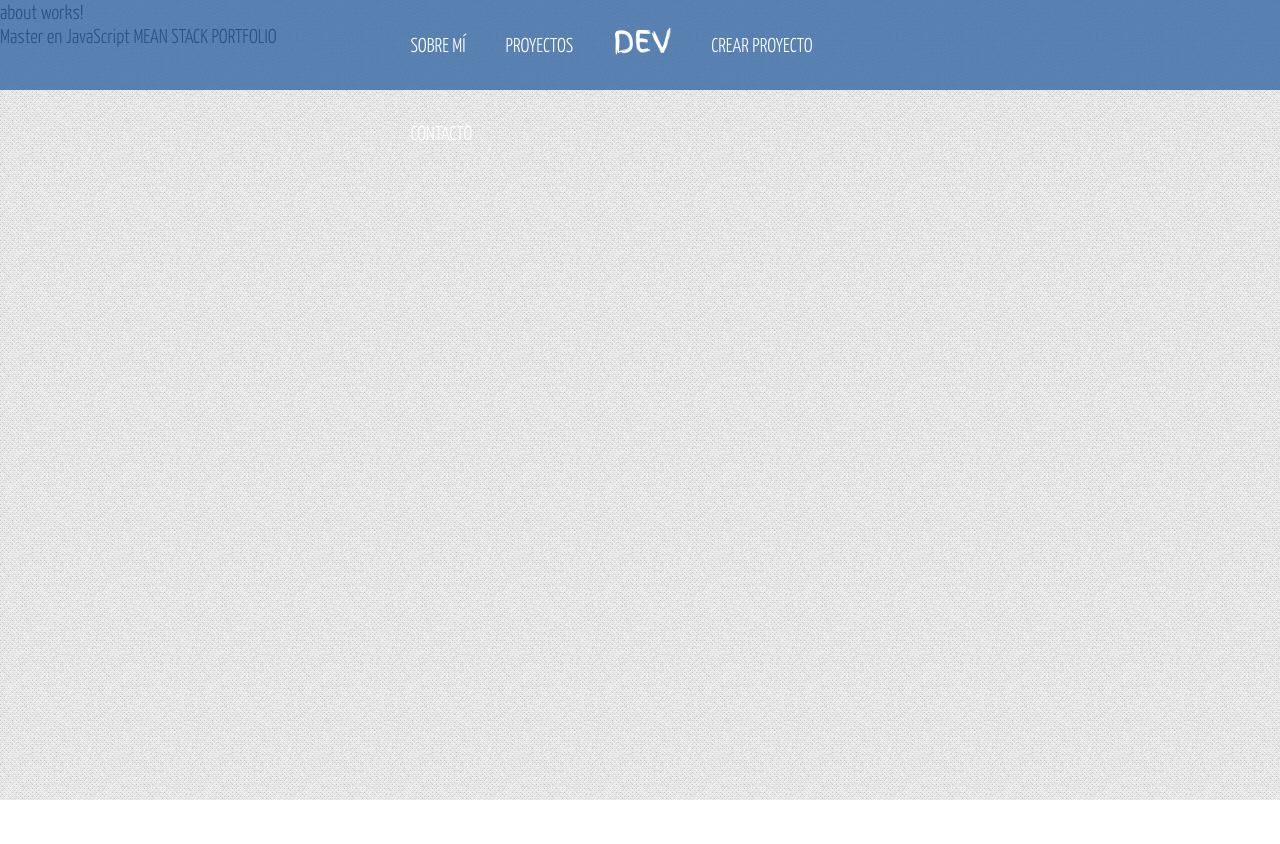
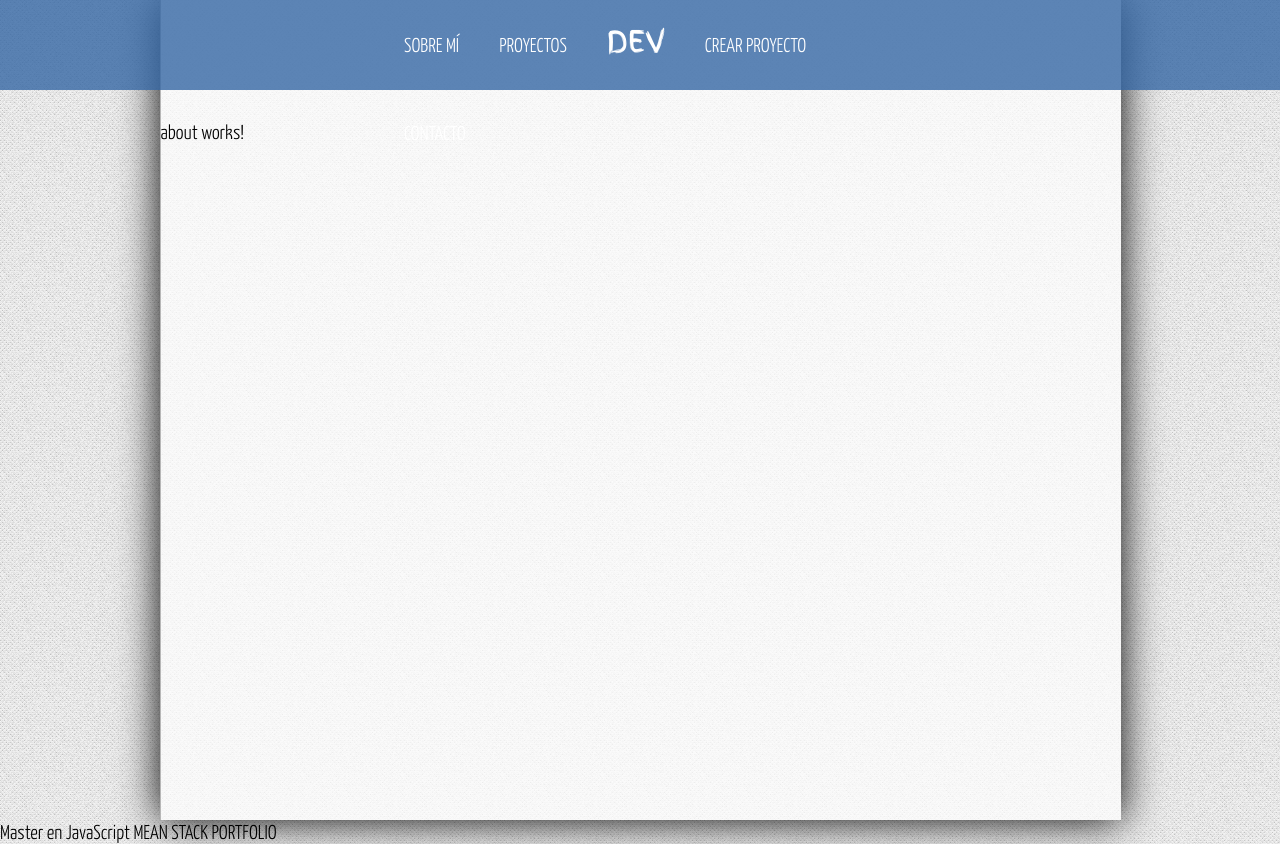
Before and after one commit to jcg678/mean-stack-example, an Angular app: page / in a window 1280 px wide. Before the commit the page ends 800 px from the top, so only its background shows below. Built offline with nearby package versions, Linux system fonts and the light colour scheme.

Commit message:
maquetamos el body

```diff
--- a/src/assets/css/styles.css
+++ b/src/assets/css/styles.css
@@ -48,7 +48,7 @@ header{
 
 header ul{
 	display: block;
-	width: 39%;
+	width: 40%;
 	height: inherit;
 	margin: 0px auto;
 	margin-top: -3px;
@@ -90,3 +90,14 @@ header a:hover{
 	color: black;
 	transform: scale(1.50,1.50);
 }
+
+/*Contenedor*/
+#content{
+	min-height: 700px;
+	width: 75%;
+	margin: 0px auto;
+	box-shadow: 0px 0px 40px black;
+	border-left: 1px solid #b7b7b7;
+	background: rgba(255,255,255,0.7);
+	padding-top: 120px;
+}
```
